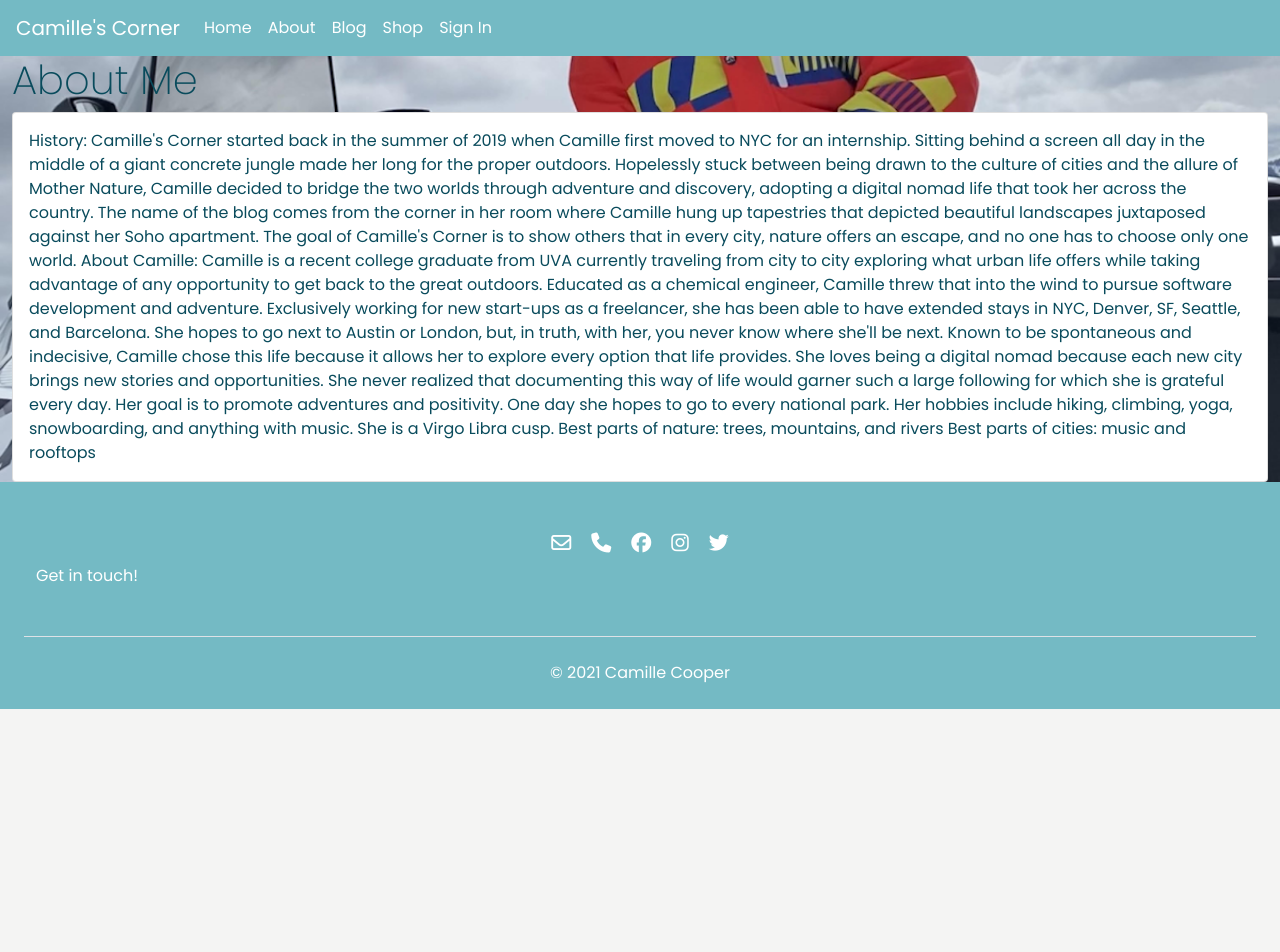
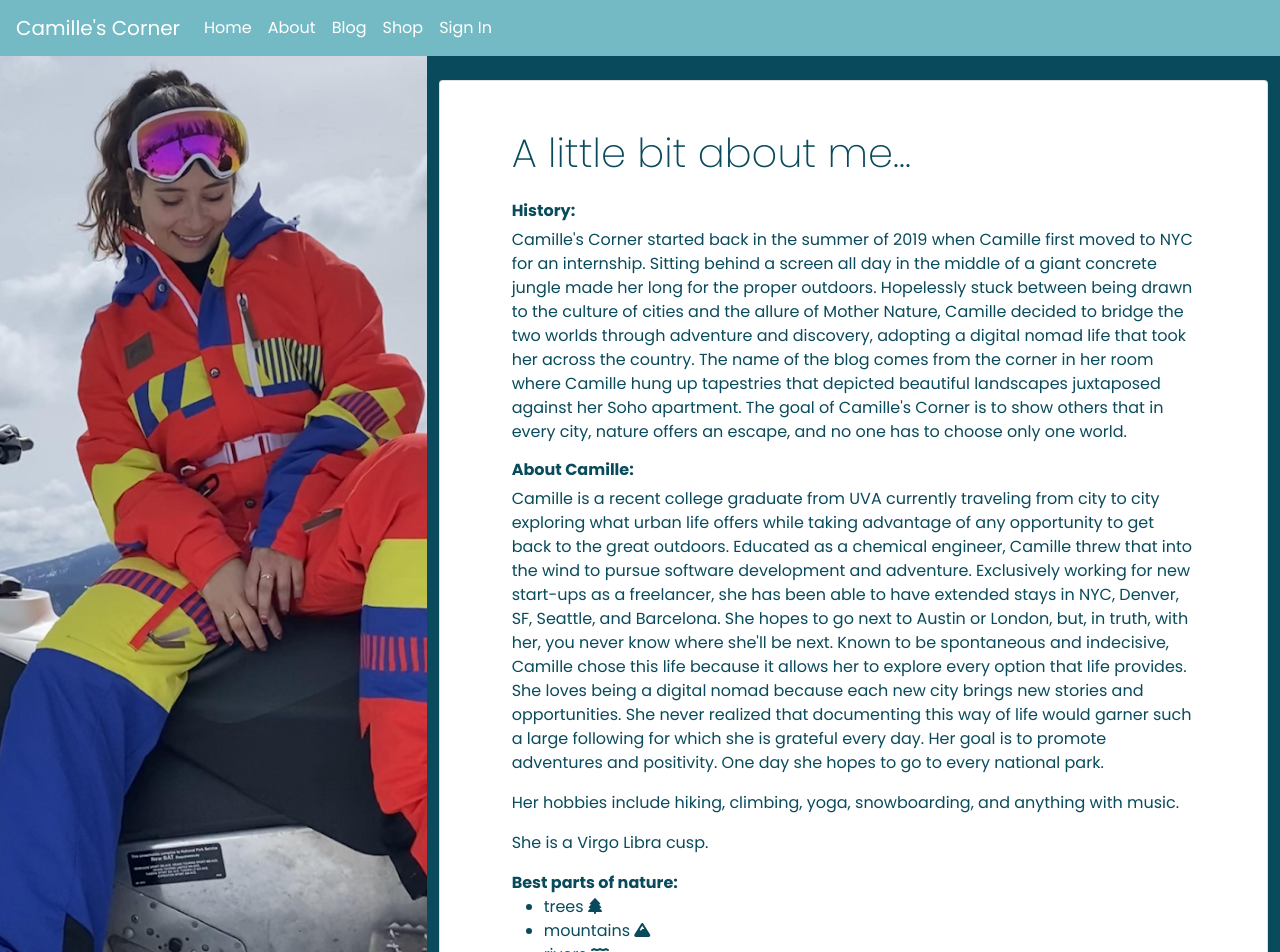
Before and after one commit to thekkathy/Personal-Blog, a React (Create React App) app in the folder client/: page /about in a window 1280 px wide. Shown: the top 952 px of the page. Before the commit the page ends 800 px from the top, so only its background shows below. Built offline with nearby package versions, Linux system fonts and the light colour scheme; the HTML template or start-up script is replaced by a standard one.

Commit message:
finished about page

```diff
--- a/client/src/components/About.js
+++ b/client/src/components/About.js
@@ -7,41 +7,92 @@ import "../styles/about.css";
 const About = () => {
 
     return (
-            <div className="container-fluid bg">
-                <h1 className="">
-                    About Me
+        <div className="container-fluid about-bg">
+            <div className="row">
+                <div className="col-4">
+                    <img
+                        src={camille}
+                        alt="A photo of Camille with a ski mask on a snow mobile"
+                        className="img-fluid about-img"
+                    />
+                </div>
+                <div className="col my-4">
+                    <div className="card p-5">
+                        <div className="container-fluid">
+                            <h1>
+                                A little bit about me...
                     </h1>
-                <div className="row">
-
-                <div className="col">
-                <div className="card about-card">
-                    <div className="card-body">
-                        <div className="card-text">
+                            <div className="container-fluid mt-4 p-0">
+                                <h2 className="h6 font-weight-bold">
                                     History:
-
+                        </h2>
+                                <p>
                                     Camille's Corner started back in the summer of 2019 when Camille first moved to NYC for an internship. Sitting behind a screen all day in the middle of a giant concrete jungle made her long for the proper outdoors. Hopelessly stuck between being drawn to the culture of cities and the allure of Mother Nature, Camille decided to bridge the two worlds through adventure and discovery, adopting a digital nomad life that took her across the country. The name of the blog comes from the corner in her room where Camille hung up tapestries that depicted beautiful landscapes juxtaposed against her Soho apartment. The goal of Camille's Corner is to show others that in every city, nature offers an escape, and no one has to choose only one world.
-
+                        </p>
+                                <h2 className="h6 font-weight-bold">
                                     About Camille:
-
+                        </h2>
+                                <p>
                                     Camille is a recent college graduate from UVA currently traveling from city to city exploring what urban life offers while taking advantage of any opportunity to get back to the great outdoors. Educated as a chemical engineer, Camille threw that into the wind to pursue software development and adventure. Exclusively working for new start-ups as a freelancer, she has been able to have extended stays in NYC, Denver, SF, Seattle, and Barcelona. She hopes to go next to Austin or London, but, in truth, with her, you never know where she'll be next. Known to be spontaneous and indecisive, Camille chose this life because it allows her to explore every option that life provides. She loves being a digital nomad because each new city brings new stories and opportunities. She never realized that documenting this way of life would garner such a large following for which she is grateful every day. Her goal is to promote adventures and positivity. One day she hopes to go to every national park.
-
+                        </p>
+                                <p>
                                     Her hobbies include hiking, climbing, yoga, snowboarding, and anything with music.
-
+                        </p>
+                                <p>
                                     She is a Virgo Libra cusp.
-
-                            Best parts of nature: trees, mountains, and rivers
-
-                            Best parts of cities: music and rooftops
-
+                        </p>
+                                <p>
+                                    <strong>Best parts of nature:</strong>
+                                    <ul>
+                                        <li>trees <i class="fas fa-tree"></i></li>
+                                        <li>mountains <i class="fas fa-mountain"></i></li>
+                                        <li>rivers <i class="fas fa-water"></i></li>
+                                    </ul>
+                                </p>
+                                <p>
+                                    <strong>Best parts of cities:</strong>
+                                    <ul>
+                                        <li>music <i class="fas fa-music"></i></li>
+                                        <li>rooftops <i class="fas fa-glass-martini-alt"></i></li>
+                                    </ul>
+                                </p>
                             </div>
                         </div>
-
                     </div>
                 </div>
-
             </div>
         </div>
     )
 }
 
+// <div className="row">
+//                 <div className="card about-card">
+//                     <img src={camille} className="card-img-top"/>
+//                     <div className="card-body">
+//                         <h1 className="card-title">
+//                         About Me
+//                         </h1>
+//                         <div className="card-text">
+// History:
+
+// Camille's Corner started back in the summer of 2019 when Camille first moved to NYC for an internship. Sitting behind a screen all day in the middle of a giant concrete jungle made her long for the proper outdoors. Hopelessly stuck between being drawn to the culture of cities and the allure of Mother Nature, Camille decided to bridge the two worlds through adventure and discovery, adopting a digital nomad life that took her across the country. The name of the blog comes from the corner in her room where Camille hung up tapestries that depicted beautiful landscapes juxtaposed against her Soho apartment. The goal of Camille's Corner is to show others that in every city, nature offers an escape, and no one has to choose only one world.
+
+// About Camille:
+
+// Camille is a recent college graduate from UVA currently traveling from city to city exploring what urban life offers while taking advantage of any opportunity to get back to the great outdoors. Educated as a chemical engineer, Camille threw that into the wind to pursue software development and adventure. Exclusively working for new start-ups as a freelancer, she has been able to have extended stays in NYC, Denver, SF, Seattle, and Barcelona. She hopes to go next to Austin or London, but, in truth, with her, you never know where she'll be next. Known to be spontaneous and indecisive, Camille chose this life because it allows her to explore every option that life provides. She loves being a digital nomad because each new city brings new stories and opportunities. She never realized that documenting this way of life would garner such a large following for which she is grateful every day. Her goal is to promote adventures and positivity. One day she hopes to go to every national park.
+
+// Her hobbies include hiking, climbing, yoga, snowboarding, and anything with music.
+
+// She is a Virgo Libra cusp.
+
+// Best parts of nature: trees, mountains, and rivers
+
+// Best parts of cities: music and rooftops
+
+//                         </div>
+//                     </div>
+
+//                 </div>
+//             </div>
+
 export default About
--- a/client/src/styles/about.css
+++ b/client/src/styles/about.css
@@ -1,18 +1,11 @@
-.bg{
-  background-image: url(../images/camille.png);
-  /* position:absolute; */
-  top:0;
+.about-img{
+  position: absolute;
   left:0;
-  right:0;
-  bottom:0;
-  background-size:cover;
-  background-position: center;
+  top: 0;
+  object-fit: cover;
+  height: 100%;
 }
 
-.about-card {
-  flex-direction: row;
+.about-bg{
+  background: var(--dark-teal);
 }
-
-.about-card img {
-  width: 100%;
-}
--- a/client/src/styles/base.css
+++ b/client/src/styles/base.css
@@ -10,6 +10,7 @@ body {
   background: var(--wash);
   color: var(--dark-teal);
   font-family: "Poppins", sans-serif;
+  height: 100%;
 }
 
 h1,
```
Also changed, not shown: client/src/images/camille.png. Lines whose indentation alone changed are shown as unchanged.
